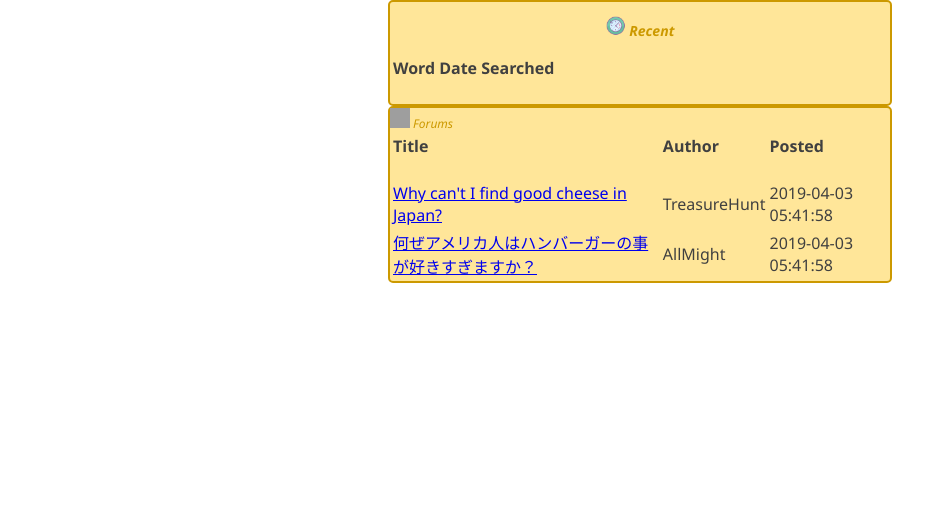
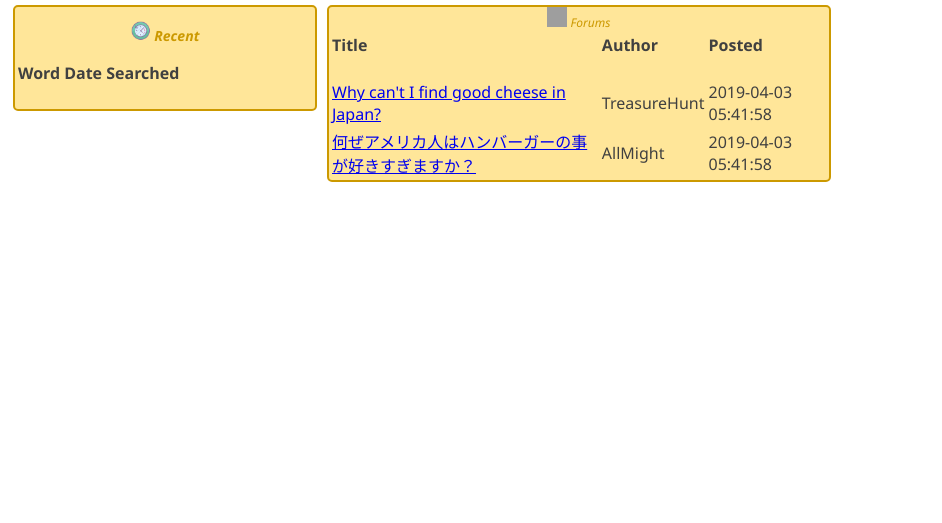
Before and after one commit to ClarkAllen1556/DankJisho, a PHP site: page / in a window 1280 px wide. Shown: the part 235-758 px from the top of the page, without its empty margins (0-942 px from the left). Run offline with PHP 8.4, Linux system fonts and the light colour scheme; a user stored in the database is signed in; data comes from the database, SQL or seed files in the repository; data that the repository does not hold is empty; grey boxes are pictures that could not be loaded.

Commit message:
Adding check to see if logged in for recent column

```diff
--- a/index.php
+++ b/index.php
@@ -33,11 +33,11 @@ session_start();
 </header>
 <body>
 	<div class='Row'>
-		<div class='Column' id='Recent_Col'>
+		<span class='Column' id='Recent_Col'>
 			<span><a class='Link' href='recent.php'><h3><img class='TextImage' src='icons/recent_search_icon.png'> Recent </h3></a></span>
 			<?php
 			include "./_handle_recent.php";
-
+			if(isset($_SESSION["logged_in"])) {
 				$recents = getRecentSearches();
 
 				echo "<table id='listings'>";
@@ -47,9 +47,12 @@ session_start();
 					. "</td><td> {$entry['SearchTime']} </td></tr>";
 				}
 				echo "</table>";
+			} else {
+				echo "No recent searches.";
+			}
 			?>
-		</div>
-		<div class='Column' id='Forum_Col'>
+		</span>
+		<span class='Column' id='Forum_Col'>
 			<!-- <span><a href='test.php'> testing link</a></span> -->
 			<span><a class="Link" href="forum.php"> <img class="TextImage" src="icons/forum_icon.png"> Forums </a></span>
 			<?php
@@ -67,7 +70,7 @@ session_start();
 			}
 			echo "</table>";
 			?>
-		</div>
+		</span>
 	</div>
 </body>
 <div id="Footer">
--- a/styles/content_section.css
+++ b/styles/content_section.css
@@ -12,7 +12,8 @@
 }
 
 #Recent_Col {
-	width: 500px;
+	width: 300px;
+	word-wrap: normal;
 }
 
 #Forum_Col {
@@ -46,13 +47,23 @@
 	margin-left: auto;
 	margin-right: auto;
 	align-content: space-around;
+
 }
+/*
+Body {
+	text-align: center;
+	width: 700px;
+} */
 
 .Column {
 	/* flex: 50%; */
-	/* position: relative; */
+	/* position: relative;
 	margin-left: auto;
-	margin-right: auto;
+	margin-right: auto; */
+	float: left;
+
+	margin: 5px;
+	display: inline;
 	background-color: #ffe699;
 	border: 2px solid;
 	border-radius: 5px;
--- a/styles/global.css
+++ b/styles/global.css
@@ -37,6 +37,10 @@ span {
 	width: 20px;
 }
 
+tr {
+	border-bottom: 1px solid black;
+}
+
 .NamedLink {
 	text-decoration: none;
 	color: inherit; /* makes not change color on click */
```
Lines whose indentation alone changed are shown as unchanged.
